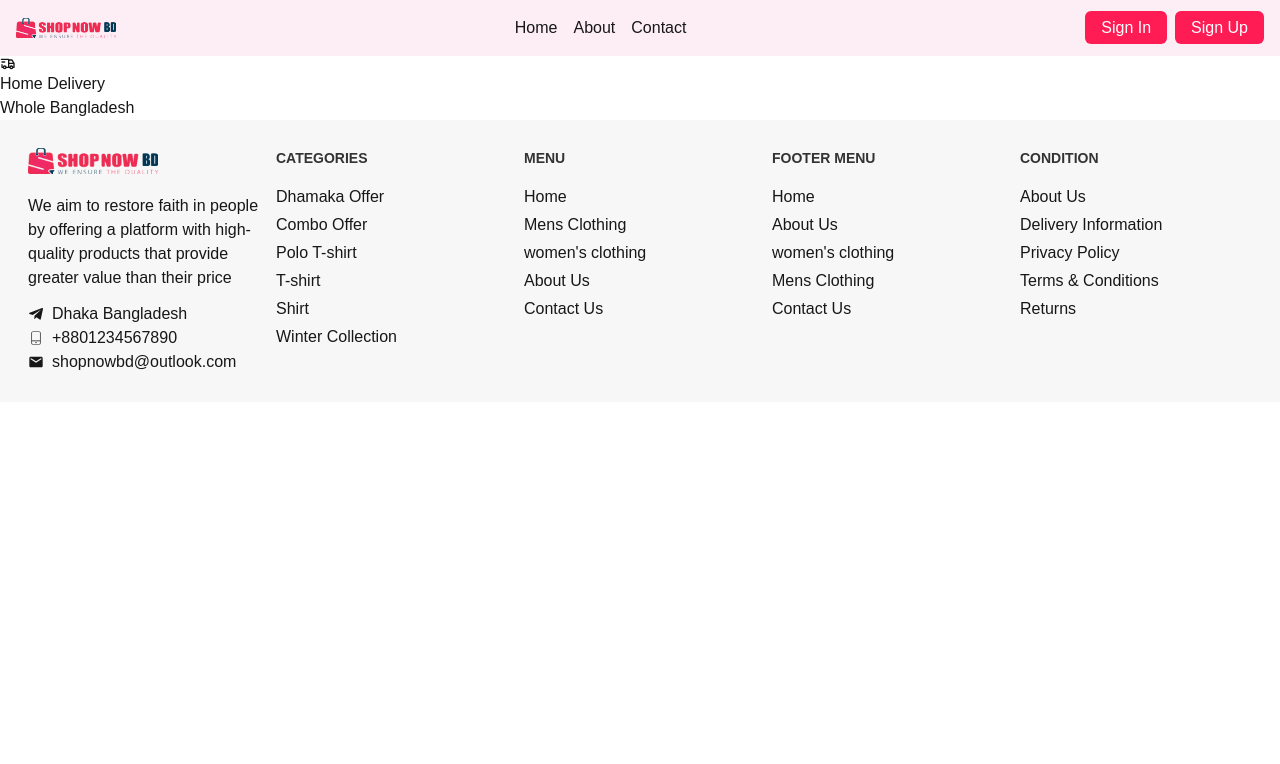
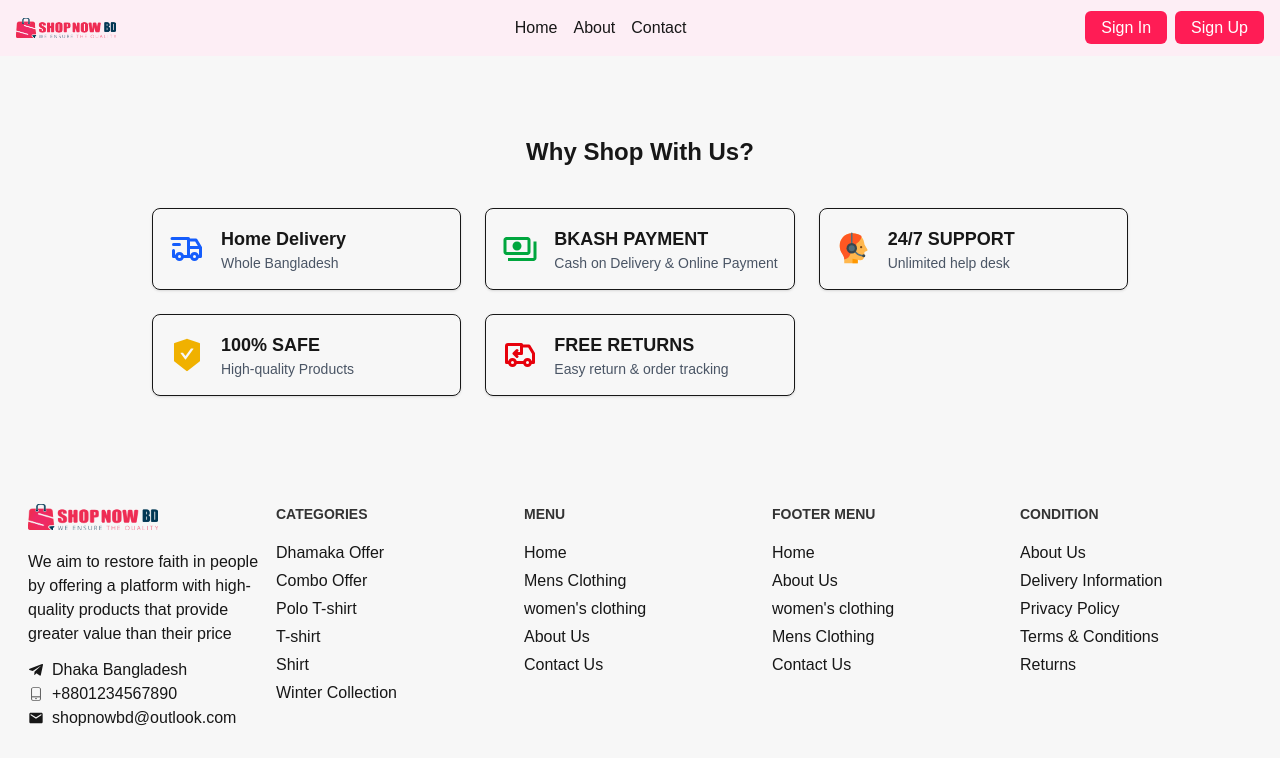
Before and after one commit to sajib689/shop-now-client, a Next.js app: page / in a window 1280 px wide. Shown: the top 764 px of the page. Built offline with nearby package versions, Linux system fonts and the light colour scheme.

Commit message:
add dhamaka offter components

```diff
--- a/src/components/Home/ShopInfo.tsx
+++ b/src/components/Home/ShopInfo.tsx
@@ -1,16 +1,56 @@
-import { TbTruckDelivery } from "react-icons/tb";
+"use client";
+import { TbTruckDelivery, TbTruckReturn } from "react-icons/tb";
+import { MdOutlinePayments } from "react-icons/md";
+import { FcCustomerSupport } from "react-icons/fc";
+import { AiFillSafetyCertificate } from "react-icons/ai";
 
 const ShopInfo = () => {
+  const delivery = [
+    {
+      icon: <TbTruckDelivery className="text-4xl text-blue-600" />,
+      title: "Home Delivery",
+      description: "Whole Bangladesh",
+    },
+    {
+      icon: <MdOutlinePayments className="text-4xl text-green-600" />,
+      title: "BKASH PAYMENT",
+      description: "Cash on Delivery & Online Payment",
+    },
+    {
+      icon: <FcCustomerSupport className="text-4xl" />,
+      title: "24/7 SUPPORT",
+      description: "Unlimited help desk",
+    },
+    {
+      icon: <AiFillSafetyCertificate className="text-4xl text-yellow-500" />,
+      title: "100% SAFE",
+      description: "High-quality Products",
+    },
+    {
+      icon: <TbTruckReturn className="text-4xl text-red-600" />,
+      title: "FREE RETURNS",
+      description: "Easy return & order tracking",
+    },
+  ];
+
   return (
-    <div>
-      <div>
-      <TbTruckDelivery />
-        <div>
-          <h1>Home Delivery</h1>
-          <p>Whole Bangladesh</p>
-        </div>
+    <div className='bg-[#F7F7F7] pt-10 pb-10'>
+      <div className="max-w-5xl mx-auto px-6 py-10">
+      <h2 className="text-2xl font-semibold text-center mb-10">Why Shop With Us?</h2>
+      <div className="grid grid-cols-1 sm:grid-cols-2 md:grid-cols-3 gap-6">
+        {delivery.map((item, index) => (
+          <div key={index} className="flex items-center gap-4 p-4 border rounded-lg shadow-sm hover:shadow-lg transition">
+            <div>{item.icon}</div>
+            <div>
+              <h3 className="text-lg font-semibold">{item.title}</h3>
+              <p className="text-sm text-gray-600">{item.description}</p>
+            </div>
+          </div>
+        ))}
       </div>
     </div>
+      </div>
+
   );
 };
 
```
